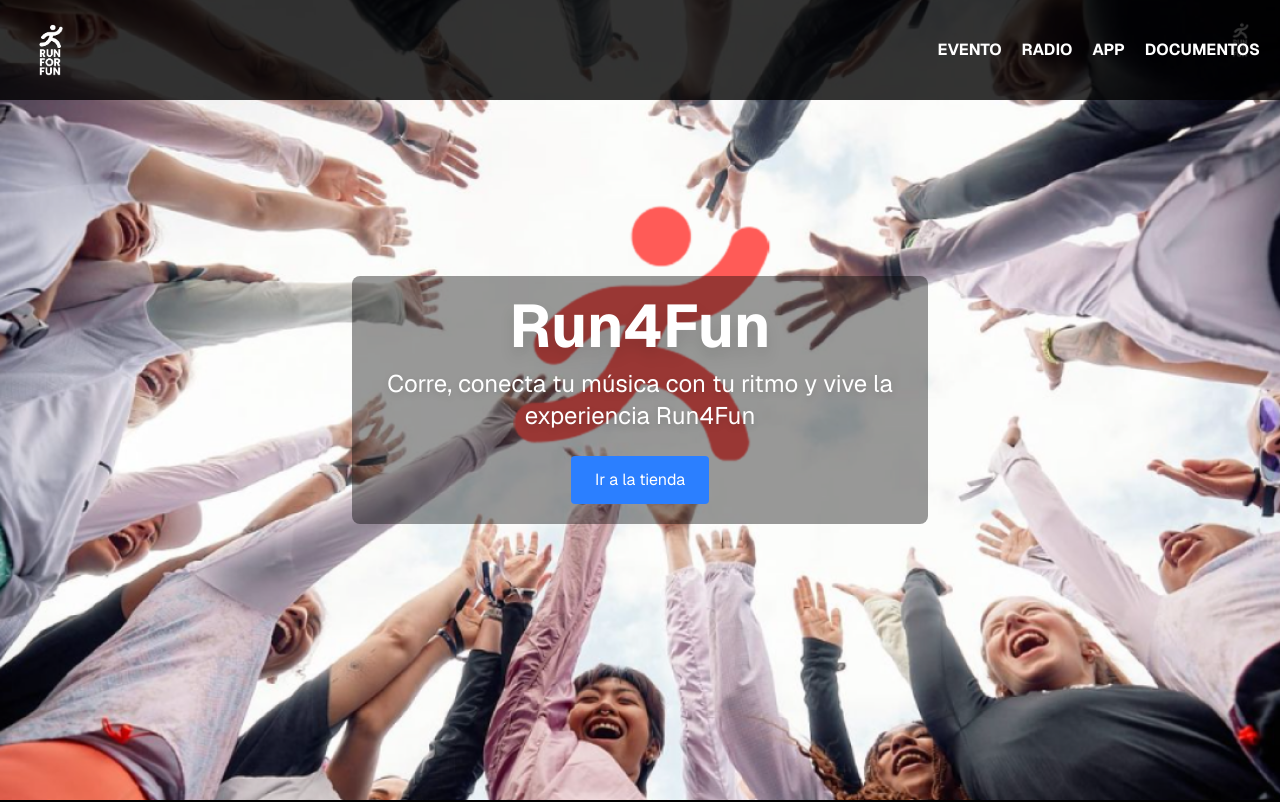
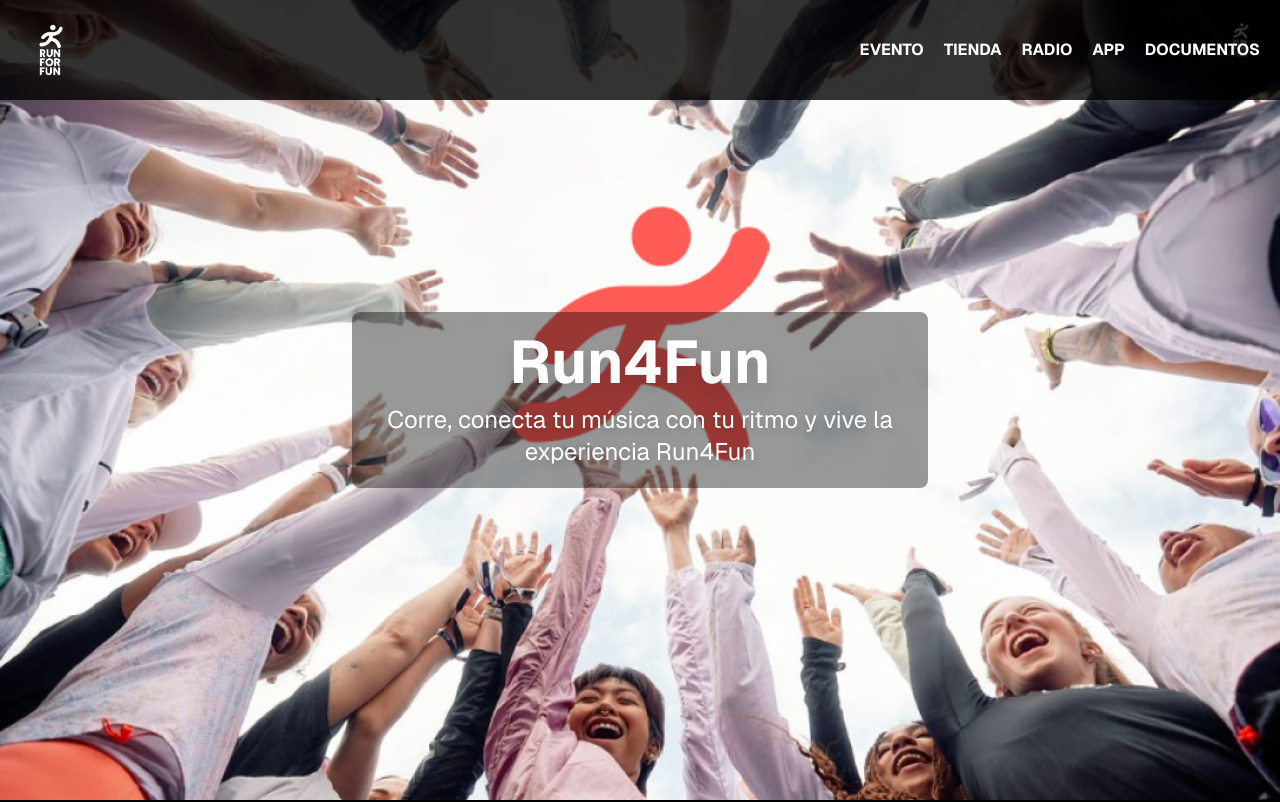
Before and after one commit to annamile92/Run_app, a Next.js app: page / in a window 1280 px wide. Shown: the top 802 px of the page. Built offline with nearby package versions, Linux system fonts and the light colour scheme.

Commit message:
Update page.tsx

```diff
--- a/app/page.tsx
+++ b/app/page.tsx
@@ -1,10 +1,5 @@
 // src/app/page.js
-"use client"; // Necesario para usar useRouter en App Router
-import { useRouter } from 'next/navigation';
-
 export default function Home() {
-  const router = useRouter();
-
   return (
     <main className="font-sans text-white bg-black">
 
@@ -14,13 +9,19 @@
           <img src="/logo.png" alt="Run4Fun Logo" className="h-15" />
         </a>
         <nav className="flex gap-5 font-bold uppercase">
-          {["Evento", "Radio", "App", "Documentos"].map((item) => (
+          {[
+            { label: "Evento", href: "#evento" },
+            { label: "Tienda", href: "/tienda" }, // enlace a página externa
+            { label: "Radio", href: "#radio" },
+            { label: "App", href: "#app" },
+            { label: "Documentos", href: "#documentos" }
+          ].map((item) => (
             <a
-              key={item}
-              href={`#${item.toLowerCase()}`}
+              key={item.label}
+              href={item.href}
               className="text-white no-underline hover:text-yellow-400 transition"
             >
-              {item}
+              {item.label}
             </a>
           ))}
         </nav>
@@ -39,14 +40,6 @@
           <p className="mt-3 text-xl md:text-2xl text-white drop-shadow-md">
             Corre, conecta tu música con tu ritmo y vive la experiencia Run4Fun
           </p>
-
-          {/* Botón hacia la tienda */}
-          <button
-            onClick={() => router.push('/tienda')}
-            className="mt-6 bg-blue-500 text-white px-6 py-3 rounded hover:bg-blue-600 transition"
-          >
-            Ir a la tienda
-          </button>
         </div>
         <img
           src="/logo.png"
```
